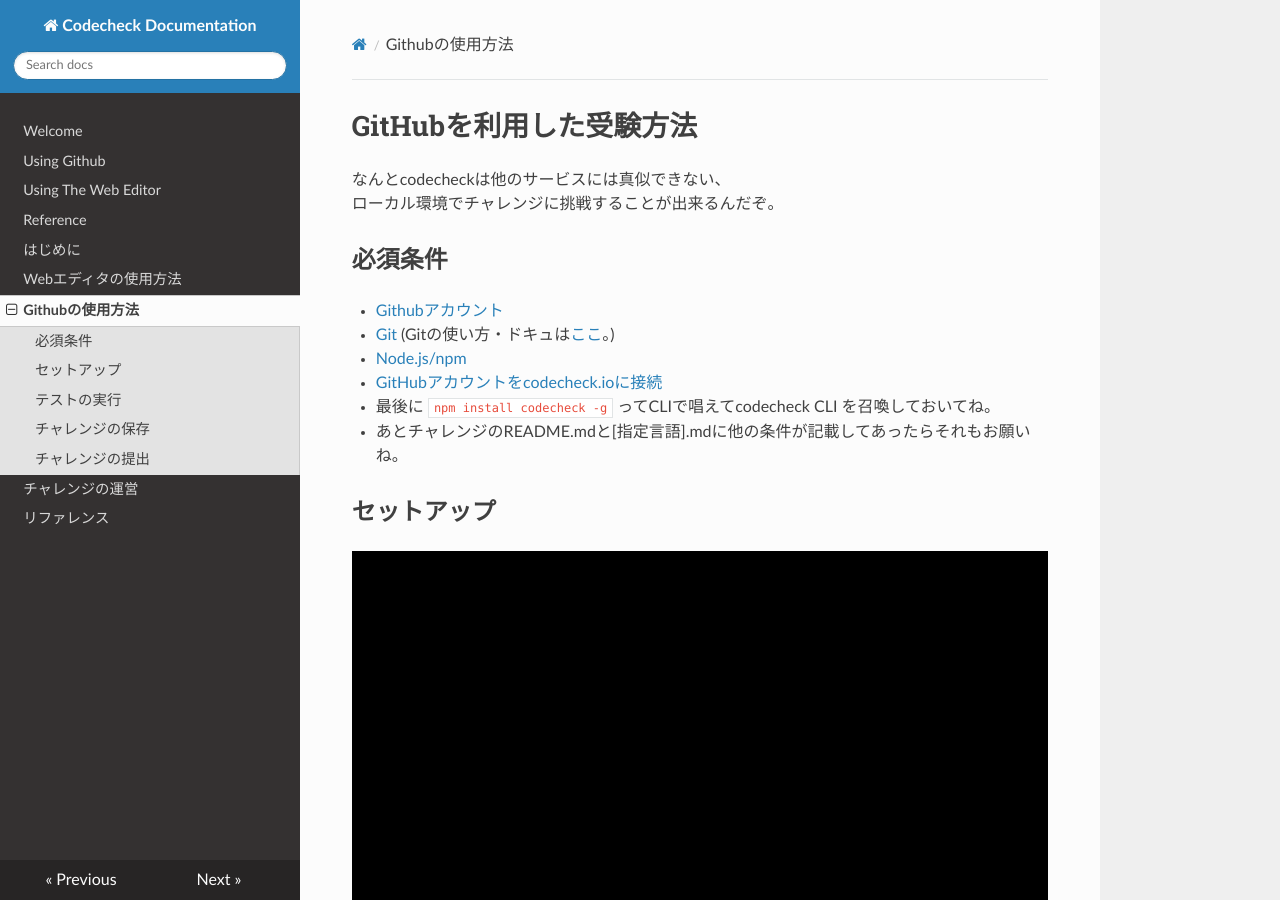
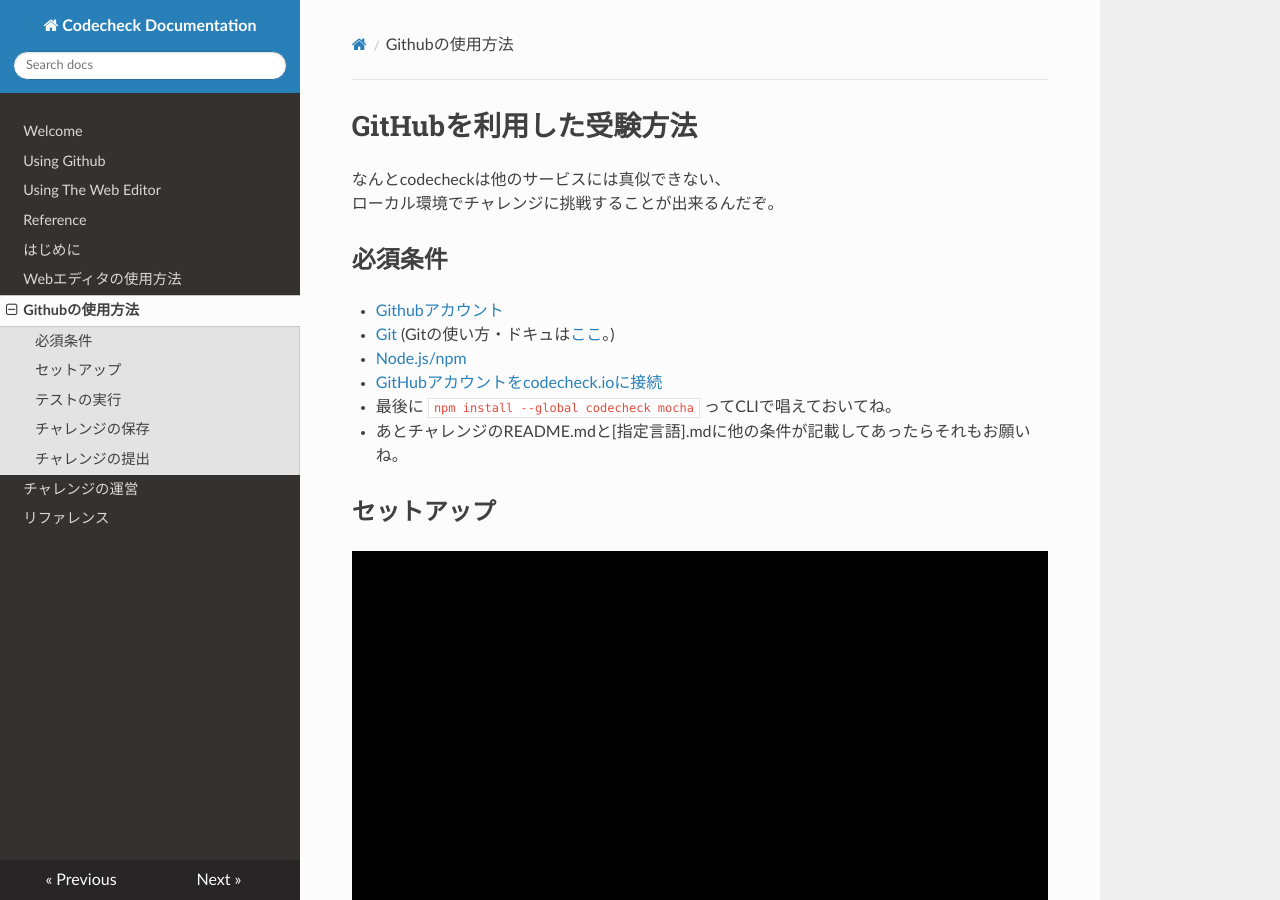
Before and after one commit to code-check/docs, an MkDocs documentation site: the page built from source/docs/ja/guide_github.md, in a window 1280 px wide and 900 px high. Built offline with MkDocs 1.6.1, drawn with Linux system fonts in a browser that asks for light colours; nearby versions of some CDN libraries; old or Windows-style settings are respelled for this version of MkDocs.

Commit message:
feat: add mocha dependency in instructions

```diff
--- a/source/docs/ja/guide_github.md
+++ b/source/docs/ja/guide_github.md
@@ -7,7 +7,7 @@
 - <a href="https://git-scm.com/" target="_blank">Git</a> (Gitの使い方・ドキュは[ここ](https://git-scm.com/book/ja/v2)。)
 - <a href="https://nodejs.org/en/download/" target="_blank">Node.js/npm</a>
 - <a href="https://app.code-check.io/settings/social" target="_blank">GitHubアカウントをcodecheck.ioに接続</a>
-- 最後に `npm install codecheck -g` ってCLIで唱えてcodecheck CLI を召喚しておいてね。
+- 最後に `npm install --global codecheck mocha` ってCLIで唱えておいてね。
 - あとチャレンジのREADME.mdと[指定言語].mdに他の条件が記載してあったらそれもお願いね。
 
 ## セットアップ
```
Also changed, not shown: source/docs/en/guide_github.md (+1 -1 lines).
